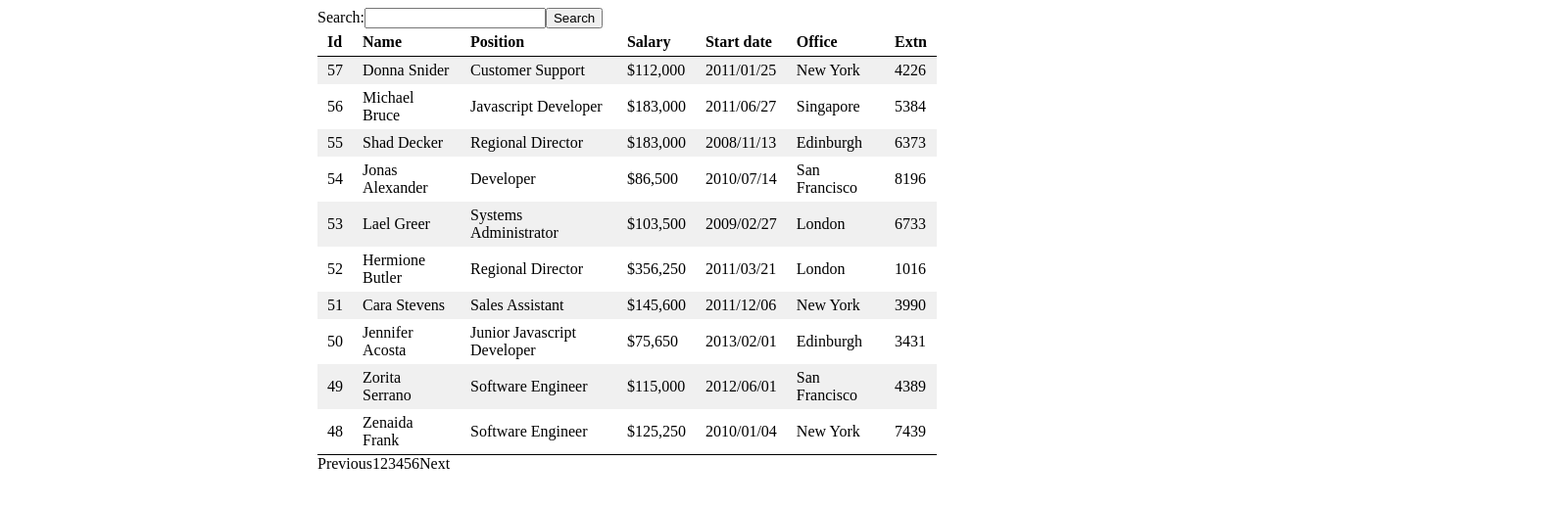
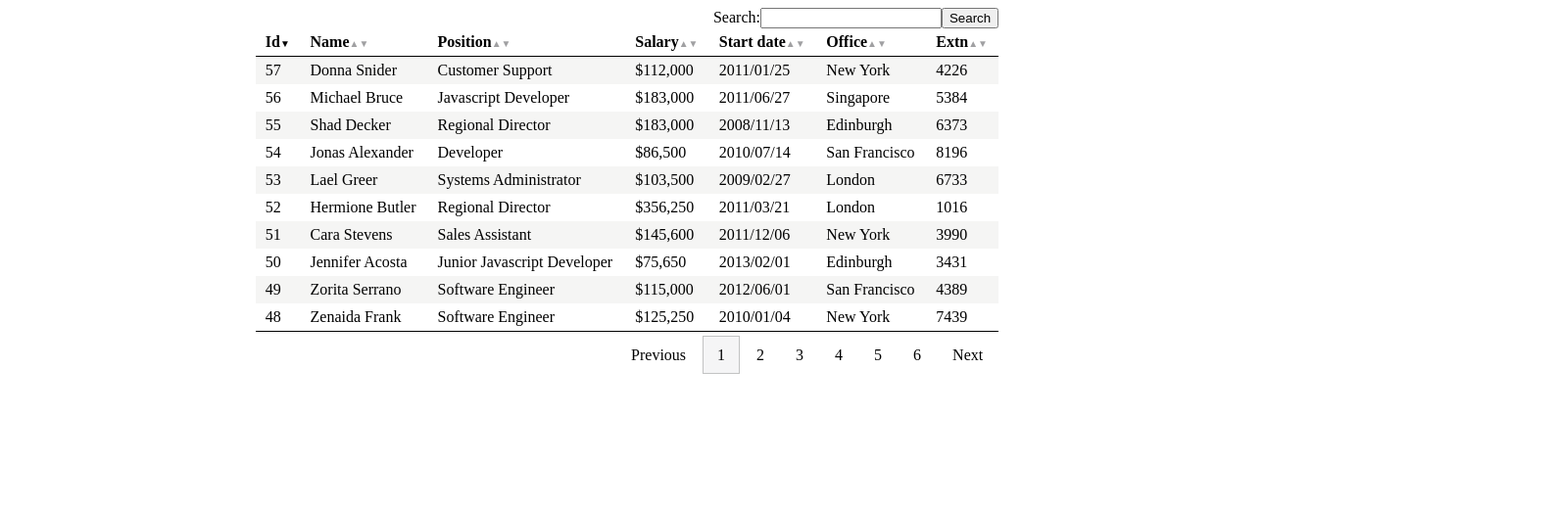
Before and after one commit to ezrastas/trainess-jet, a website built with Parcel: page src/index.html in a window 1280 px wide. Both pictures are taken after a click on the element "Id". Shown: the whole page at 98% size, 1588 px wide, since content can reach past the window. Built offline with nearby package versions, Linux system fonts and the light colour scheme.

Commit message:
Add some styles and fix sorting a bit

```diff
--- a/src/controller/table.js
+++ b/src/controller/table.js
@@ -1,4 +1,6 @@
 'use strict';
+
+import styles from '../index.css';
 
 export default class table {
   constructor({
@@ -10,7 +12,6 @@ export default class table {
     this.allData = data;
     this.perPage = perPage;
     this.MainEl = el;
-    console.log(this.MainEl);
     this.page = 1;
     this.NumPage = Math.ceil(this.allData.length / this.perPage);
     this.table = document.createElement('table');
@@ -18,22 +19,19 @@ export default class table {
     this.div = document.createElement('div');
     this.tbody = document.createElement('tbody');
     this.tr = document.createElement('tr');
+    this.search = document.createElement('div');
     this.paging = document.createElement('div');
-
 
     this.sortKey;
     this.flag = false;
-    //this.search = document.createElement('div');
   }
 
   init() {
     //создаём поле поиска
-
-    let search = document.createElement('div');
-
+    this.search.className = "search";
     let searchTxt = document.createElement('span');
     searchTxt.innerText = 'Search:';
-    search.appendChild(searchTxt);
+    this.search.appendChild(searchTxt);
 
     this.searchInput = document.createElement('input');
 
@@ -43,12 +41,11 @@ export default class table {
       this.SearchRequest(this.searchInput.value);
     };
 
-    search.appendChild(this.searchInput);
-    search.appendChild(searchBtn);
-    this.MainEl.appendChild(search);
+    this.search.appendChild(this.searchInput);
+    this.search.appendChild(searchBtn);
+    this.MainEl.appendChild(this.search);
 
     //создаем структуру таблицы
-
     // this.MainEl.appendChild(this.div);
     // this.div.appendChild(this.table);
 
@@ -59,9 +56,9 @@ export default class table {
     this.table.appendChild(this.tbody);
 
     this.MainEl.appendChild(this.paging);
+    this.paging.className = "paging";
 
     //записываем в неё данные
-
     this.renderHeader(this.headers);
     this.renderData();
   }
@@ -73,13 +70,21 @@ export default class table {
   }
 
   SortTable(item){
+    let elem = document.getElementById(item);
+    item = item.replace(/[^a-z]/g, '');
+    if ( this.flag == 0 )  {
+      elem.classList.add('desc');
+      elem.classList.remove('asc','SortRow');
+    } else {
+      elem.classList.add('asc');
+      elem.classList.remove('desc','SortRow');
+    }
     this.sortKey = item;
 
     this.allData.sort((a, b) => {
       if(this.sortKey =="id" || this.sortKey =="salary" || this.sortKey =="extn"){  //отбработка числовых значений
         const El1 = a[this.sortKey].replace(/[^-0-9]/gim,'');
         const El2 = b[this.sortKey].replace(/[^-0-9]/gim,'');
-        // return El1 - El2 ;
         return !this.flag ? (El2 - El1) : (El1 - El2);
       }else{
         const El1 = a[this.sortKey];
@@ -91,9 +96,7 @@ export default class table {
         }
       }
     });
-
     this.renderData();
-    console.log('this.tbody.childNodes.length:',this.tbody.childNodes.length);
   }
 
   renderHeader() {
@@ -102,12 +105,13 @@ export default class table {
     th.id = item + '_' + i;
     th.dataset.sortKey = item;
 
+    //this.SortTable(th.id);
     th.onclick = () => {
       if(this.flag){
-        this.SortTable(item);
+        this.SortTable(th.id);//asc
         this.flag = 0;
       } else {
-        this.SortTable(item);
+        this.SortTable(th.id);//desc
         this.flag = 1;
       }
     };
@@ -115,6 +119,7 @@ export default class table {
     let ItemId = item.replace("_"," ");
     ItemId = ItemId[0].toUpperCase()+ ItemId.slice(1);
     th.innerText = ItemId;
+    th.classList.add('SortRow');
     this.tr.appendChild(th);
     });
   }
@@ -164,10 +169,10 @@ export default class table {
 
       if (this.paging.hasChildNodes()) {
           while (this.paging.firstChild) { //очистка предыдущего пейджинга
-
               this.NumPage = Math.ceil(this.searchData.length / this.perPage);
               this.paging.removeChild(this.paging.firstChild);
-      }}
+          }
+      }
 
       previous.dataset.page = Math.min(this.NumPage, this.page - 1);
       this.paging.appendChild(previous);
@@ -181,8 +186,14 @@ export default class table {
 
       next.dataset.page = Math.min(this.NumPage, this.page + 1);
       this.paging.appendChild(next);
+      this.paging.childNodes.forEach(item => {
 
-      this.paging.childNodes.forEach(item => {
+        if (parseInt(item.dataset.page) !== this.page || this.page== this.NumPage) {
+              this.paging.childNodes[this.page].classList.add('currentPage');
+            } else {
+              this.paging.childNodes[this.page].classList.remove('currentPage');
+            }
+
         item.onclick = () => {
           this.renderData(parseInt(item.dataset.page));
         };
--- a/src/index.css
+++ b/src/index.css
@@ -9,10 +9,10 @@ html {
 }
 #tbl {
 position: relative;
-left: 25%;
+left: 20%;
 }
 #tbl table{
-    width: 50%;
+    width: 60%;
     border-collapse: collapse;
     /*margin: 0 auto;*/
     border-bottom: solid 1px black;
@@ -24,9 +24,54 @@ left: 25%;
     border-bottom: solid 1px;
     cursor: pointer;
 }
+/*#tbl table thead tr th::after{
+  font-size: 10px;
+    content: "▲▼";
+}*/
 #tbl table tbody tr:nth-child(2n+1) {
-    background-color: #f0f0f0;
+    background-color: #f5f5f4;
 }
+
 #tbl table tr td,th{
     padding: 5px 10px;
 }
+
+#tbl .search,.paging {
+  width: 60%;
+  text-align: right;
+}
+
+#tbl .paging {
+  margin-top: 15px;
+}
+
+#tbl .paging span{
+  padding: 11px 15px  11px 15px;
+  margin: 1px;
+  cursor: pointer;
+}
+#tbl .paging span:hover{
+  border: solid 1px #c2c3c3;
+  padding: 10px 14px  10px 14px;
+  background-color: #f5f5f6;
+}
+#tbl .paging span.currentPage{
+  padding: 10px 14px  10px 14px;
+  border: solid 1px #c2c3c3;
+  background-color: #f5f5f6;
+}
+
+.asc::after {
+  font-size: 10px;
+  content: "▲";
+}
+
+.desc::after  {
+  content: "▼";
+  font-size: 10px;
+}
+.SortRow::after {
+  font-size: 10px;
+  color: #a0a0a2 ;
+  content: "▲▼";
+}
```
Lines whose indentation alone changed are shown as unchanged.
